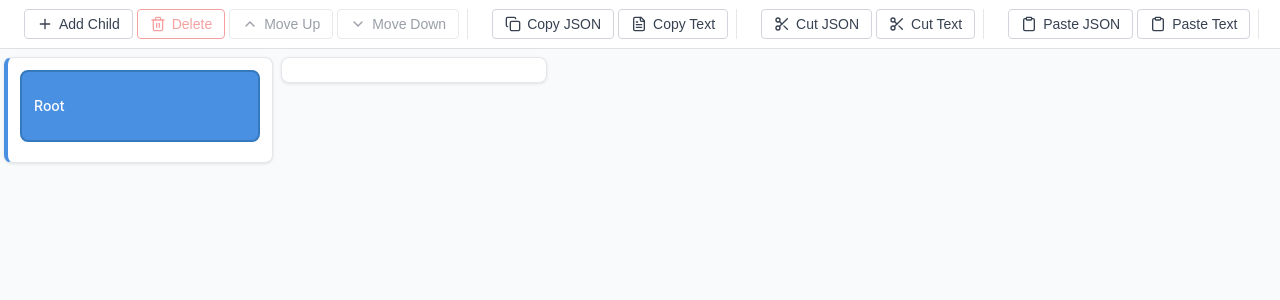
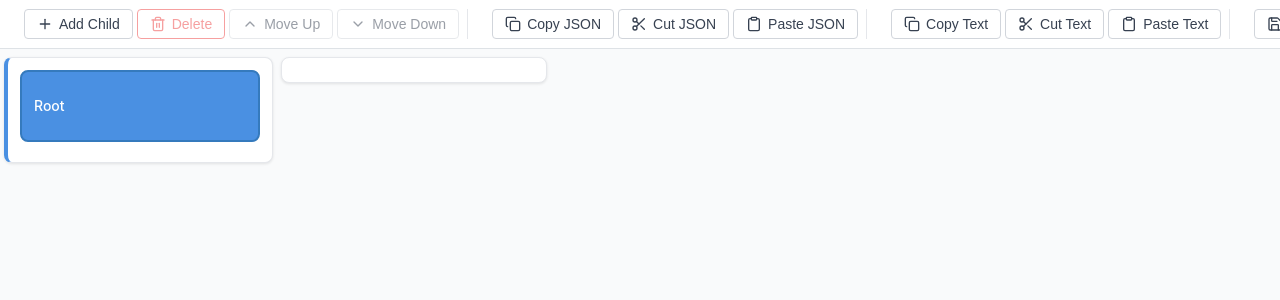
Before and after one commit to juicymango/mindmap_text, a React (Create React App) app: page / in a window 1280 px wide. Shown: the top 300 px of the page. Built offline with nearby package versions, Linux system fonts and the light colour scheme.

Commit message:
fix: button

```diff
--- a/src/components/Toolbar.tsx
+++ b/src/components/Toolbar.tsx
@@ -243,27 +243,24 @@ export const Toolbar: React.FC = () => {
           <Copy size={16} />
           <span>Copy JSON</span>
         </ToolbarButton>
-        <ToolbarButton onClick={handleCopyText} disabled={!(hasSelection || hasRootSelection)} title="Copy as Text">
-          <FileText size={16} />
-          <span>Copy Text</span>
+        <ToolbarButton onClick={handleCutJson} disabled={!(hasSelection || hasRootSelection)} title="Cut JSON">
+          <Scissors size={16} />
+          <span>Cut JSON</span>
+        </ToolbarButton>
+        <ToolbarButton onClick={handlePasteJson} disabled={!(hasSelection || hasRootSelection)} title="Paste JSON">
+          <Clipboard size={16} />
+          <span>Paste JSON</span>
         </ToolbarButton>
       </ButtonGroup>
 
       <ButtonGroup>
-        <ToolbarButton onClick={handleCutJson} disabled={!(hasSelection || hasRootSelection)} title="Cut JSON">
-          <Scissors size={16} />
-          <span>Cut JSON</span>
+        <ToolbarButton onClick={handleCopyText} disabled={!(hasSelection || hasRootSelection)} title="Copy as Text">
+          <Copy size={16} />
+          <span>Copy Text</span>
         </ToolbarButton>
         <ToolbarButton onClick={handleCutText} disabled={!(hasSelection || hasRootSelection)} title="Cut Text">
           <Scissors size={16} />
           <span>Cut Text</span>
-        </ToolbarButton>
-      </ButtonGroup>
-
-      <ButtonGroup>
-        <ToolbarButton onClick={handlePasteJson} disabled={!(hasSelection || hasRootSelection)} title="Paste JSON">
-          <Clipboard size={16} />
-          <span>Paste JSON</span>
         </ToolbarButton>
         <ToolbarButton onClick={handlePasteText} disabled={!(hasSelection || hasRootSelection)} title="Paste Text">
           <Clipboard size={16} />
```
